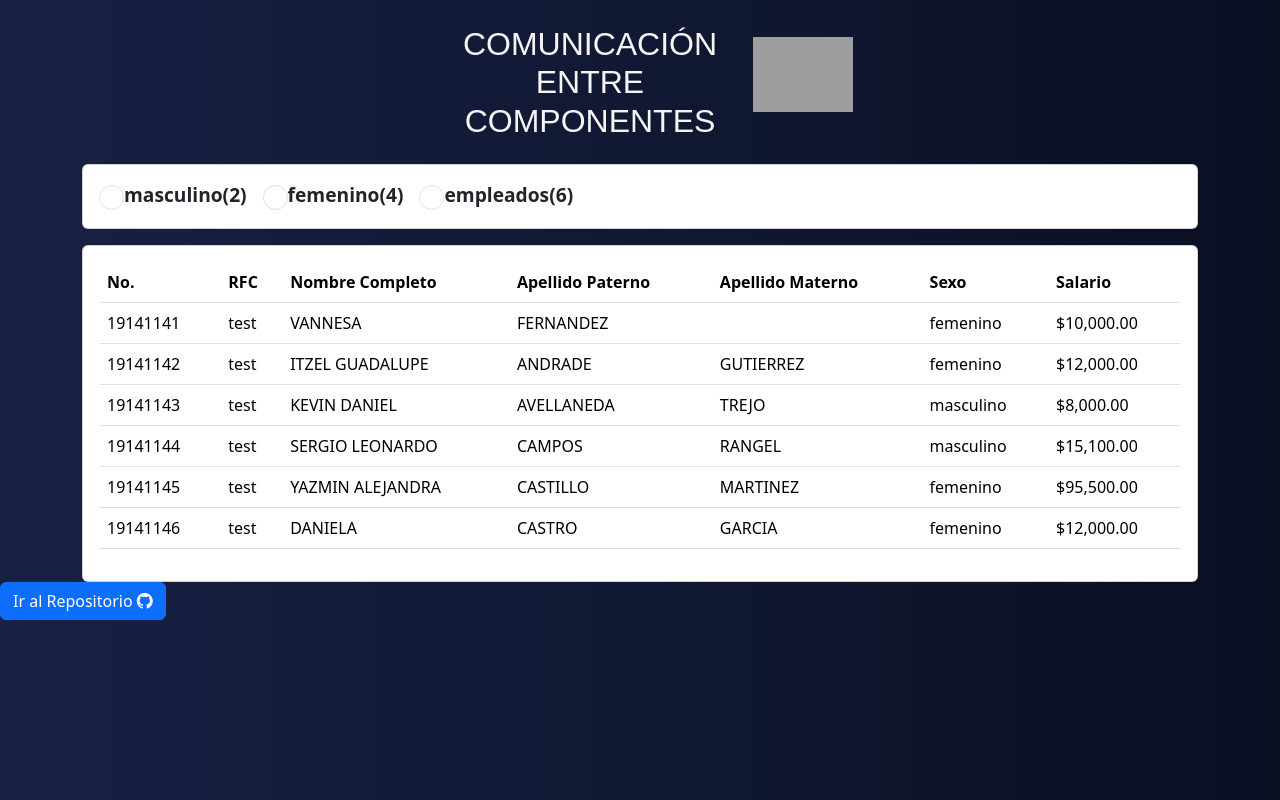
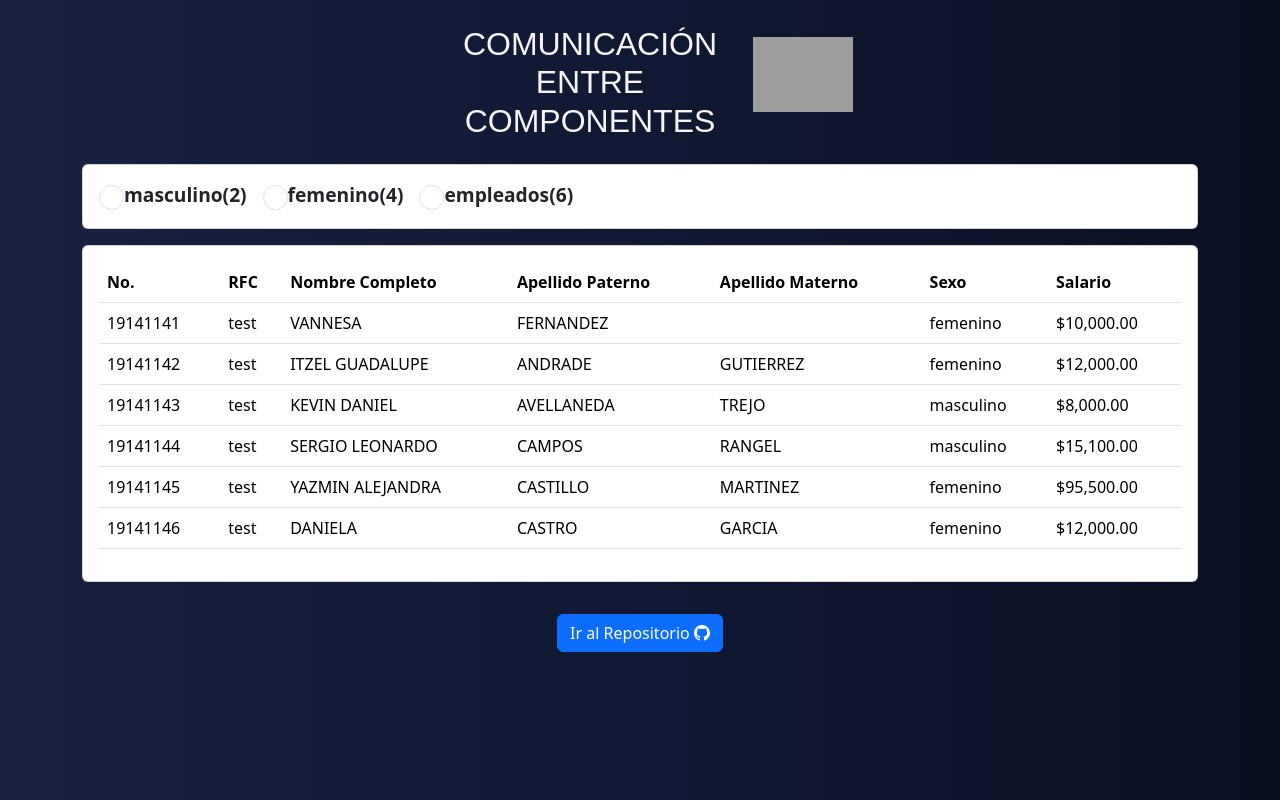
Before and after one commit to juliv5/empleadoList, an Angular app: page / in a window 1280 px wide. Built offline with nearby package versions, Linux system fonts and the light colour scheme; grey boxes are pictures that could not be loaded.

Commit message:
Update empleado-list.component.scss

```diff
--- a/src/app/components/empleado-list/empleado-list.component.scss
+++ b/src/app/components/empleado-list/empleado-list.component.scss
@@ -8,3 +8,8 @@ label
     font-size: 1.2rem;
     font-weight: 600;
 }
+.boton{
+    display: flex;
+    justify-content: center;
+    margin-top: 2rem;
+}
```
